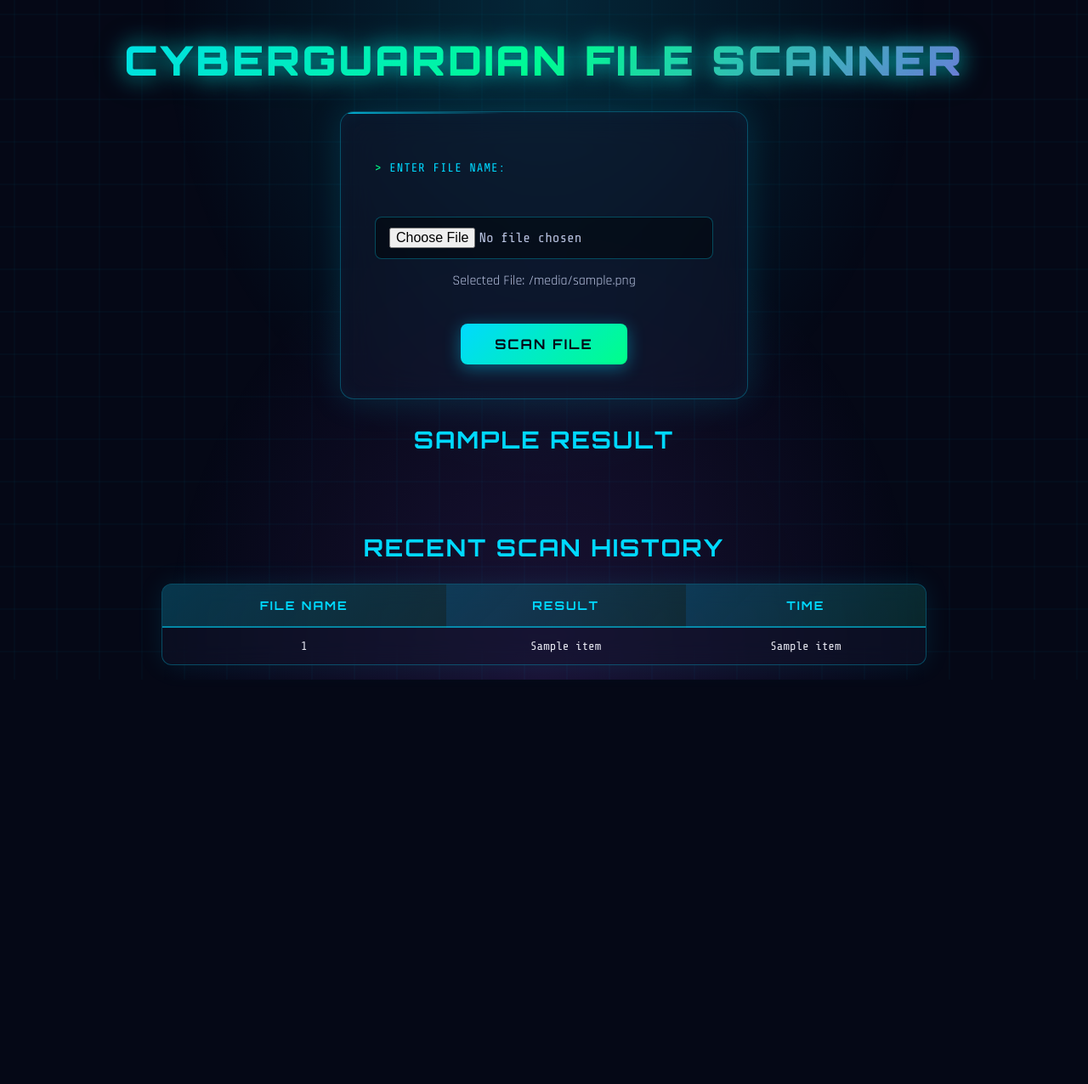
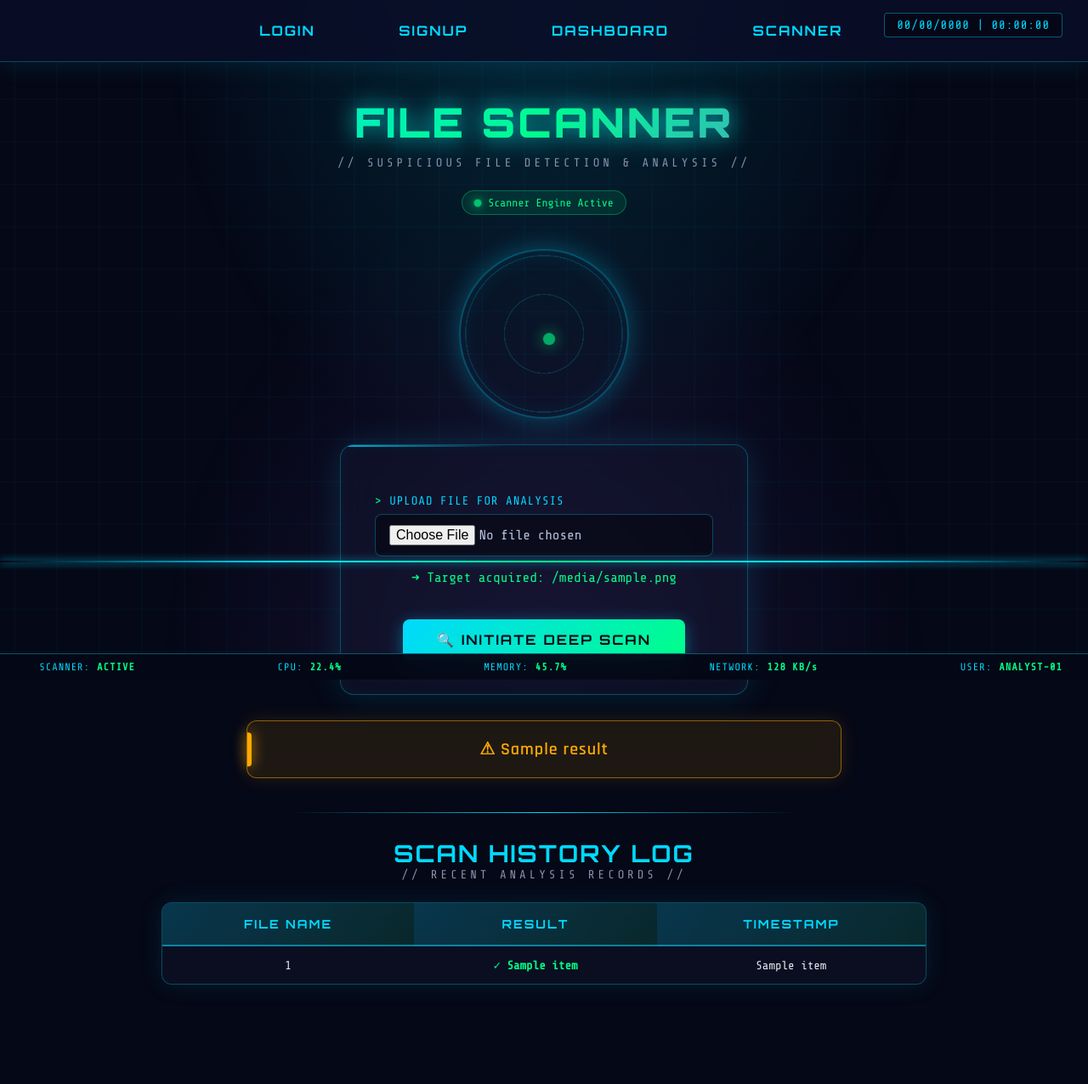
Before and after one commit to f2024408136-coder/CyberGuardian, a Flask app: template templates/scanner.html in a window 1280 px wide. Shown: the whole page at 85% size. Before the commit the page ends 800 px from the top, so only its background shows below. Run offline with Flask 3, Linux system fonts and the light colour scheme; the template is opened without the code that fills it: most values are stand-ins (such as "Sample title", 1, 10 or a date in 2020).

Commit message:
Redesigned scanner page with animated radar visualization and modern table

```diff
--- a/templates/scanner.html
+++ b/templates/scanner.html
@@ -3,7 +3,7 @@
 
 <head>
 
-    <title>File Scanner - CyberGuardian</title>
+    <title>File Scanner — CyberGuardian</title>
 
     <link rel="stylesheet" href="{{ url_for('static', filename='style.css') }}">
 
@@ -11,54 +11,121 @@
 
 <body>
 
-    <h1>CyberGuardian File Scanner</h1>
+    <canvas id="matrix-canvas"></canvas>
+    <div class="global-scan"></div>
+    <div class="live-clock" id="live-clock">00/00/0000 | 00:00:00</div>
 
-    <form method="POST" enctype="multipart/form-data">
+    <div class="navbar">
+        <a href="/login">Login</a>
+        <a href="/signup">Signup</a>
+        <a href="/dashboard">Dashboard</a>
+        <a href="/scanner">Scanner</a>
+    </div>
 
-        <label>Enter File Name:</label>
-        <br><br>
+    <div class="logo-section">
+        <h1>File Scanner</h1>
+        <p class="brand-tagline">// Suspicious File Detection &amp; Analysis //</p>
 
+        <div class="system-status">
+            <span class="status-dot"></span>
+            Scanner Engine Active
+        </div>
+    </div>
+
+    <div class="radar-container">
+        <div class="radar-center"></div>
+    </div>
+
+    <form method="POST" enctype="multipart/form-data" action="/scanner">
+
+        <label>Upload File for Analysis</label>
         <input type="file" name="file">
 
         {% if filename %}
-
-            <p>Selected File: {{ filename }}</p>
-
+            <p style="color:#00ff88; font-family: 'Share Tech Mono', monospace; margin-top:15px;">
+                ➜ Target acquired: {{ filename }}
+            </p>
         {% endif %}
 
-        <button type="submit">Scan File</button>
+        <button type="submit">🔍 Initiate Deep Scan</button>
 
     </form>
 
     {% if result %}
-
-        <h2>{{ result }}</h2>
-
+        {% if 'Warning' in result or 'Suspicious' in result %}
+            <div class="alert-box danger" style="text-align:center;">
+                ⛔ {{ result }}
+            </div>
+        {% elif 'Safe' in result %}
+            <div class="alert-box moderate" style="text-align:center;">
+                ✓ {{ result }}
+            </div>
+        {% else %}
+            <div class="alert-box warning" style="text-align:center;">
+                ⚠ {{ result }}
+            </div>
+        {% endif %}
     {% endif %}
 
-    <br><br>
+    <div class="section-divider"></div>
 
-   <h2>Recent Scan History</h2>
+    <h2>Scan History Log</h2>
+    <p class="brand-tagline">// Recent analysis records //</p>
 
     <table class="history-table">
 
         <tr>
             <th>File Name</th>
             <th>Result</th>
-        <th>Time</th>
+            <th>Timestamp</th>
         </tr>
 
         {% for item in history %}
 
         <tr>
             <td>{{ item[0] }}</td>
-        <td>{{ item[1] }}</td>
+            <td>
+                {% if 'Warning' in item[1] or 'Suspicious' in item[1] %}
+                    <span style="color:#ff4757; font-weight:bold;">⛔ {{ item[1] }}</span>
+                {% else %}
+                    <span style="color:#00ff88; font-weight:bold;">✓ {{ item[1] }}</span>
+                {% endif %}
+            </td>
             <td>{{ item[2] }}</td>
         </tr>
 
         {% endfor %}
 
     </table>
+
+    <br><br>
+
+    <div class="status-bar">
+        <div class="status-item">
+            <span class="blink">●</span>
+            <span class="label">Scanner:</span>
+            <span class="value">ACTIVE</span>
+        </div>
+        <div class="status-item">
+            <span class="label">CPU:</span>
+            <span class="value" id="status-cpu">22.4%</span>
+        </div>
+        <div class="status-item">
+            <span class="label">Memory:</span>
+            <span class="value" id="status-mem">45.7%</span>
+        </div>
+        <div class="status-item">
+            <span class="label">Network:</span>
+            <span class="value" id="status-net">128 KB/s</span>
+        </div>
+        <div class="status-item">
+            <span class="label">User:</span>
+            <span class="value">ANALYST-01</span>
+        </div>
+    </div>
+
+    <script src="{{ url_for('static', filename='cyber.js') }}"></script>
+
 </body>
 
 </html>
```
Lines whose indentation alone changed are shown as unchanged.
